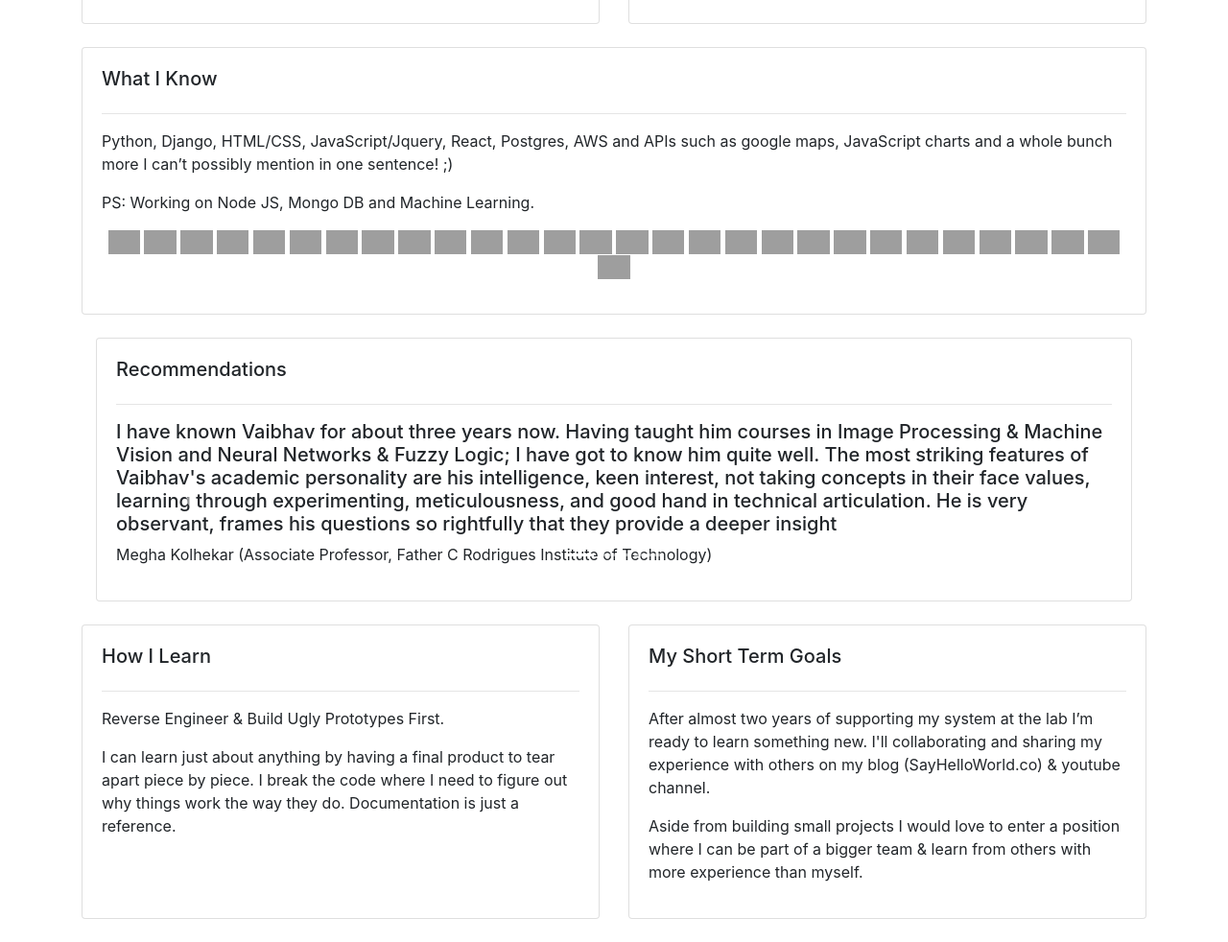
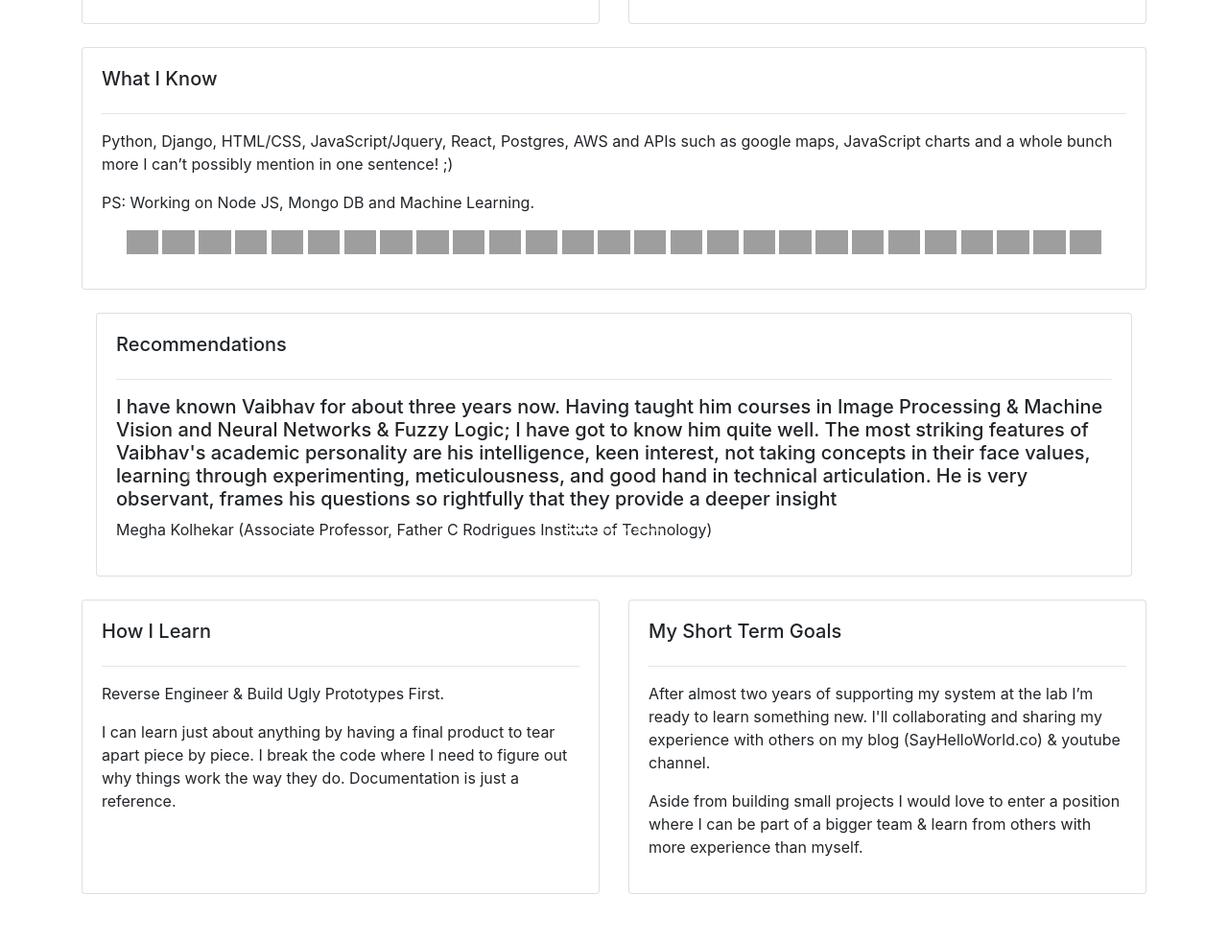
Before and after one commit to Vaibhav-Dubey/PersonalSite, a Django app: page / in a window 1280 px wide. Shown: the part 898-1880 px from the top of the page at 96% size. After the commit the page ends 1830 px from the top, so only its background shows below. Run offline with Django 4.2, Linux system fonts and the light colour scheme; some libraries are stand-ins or nearby versions; grey boxes are pictures that could not be loaded.

Commit message:
skills updated

```diff
--- a/mywebsite/base/templates/base/home.html
+++ b/mywebsite/base/templates/base/home.html
@@ -97,35 +97,33 @@
 					<p>Python, Django, HTML/CSS, JavaScript/Jquery, React, Postgres, AWS and APIs such as google maps, JavaScript charts and a whole bunch more I can’t possibly mention in one sentence! ;)</p>
 					<p>PS: Working on Node JS, Mongo DB and Machine Learning.</p>
 					<p style= "text-align:center">
-						<img src ="{% static 'images/Blogger.png' %}" height="25"/>
-						<img src="https://img.shields.io/badge/javascript-%23F7DF1E.svg?&style=for-the-badge&logo=javascript&logoColor=black" height="25"/>
-						<img src="https://img.shields.io/badge/typescript%20-%23007ACC.svg?&style=for-the-badge&logo=typescript&logoColor=white" height="25"/>
-						<img src="https://img.shields.io/badge/bootstrap%20-%23563D7C.svg?&style=for-the-badge&logo=bootstrap&logoColor=white" height="25"/>
-						<img src="https://img.shields.io/badge/node.js%20-%2343853D.svg?&style=for-the-badge&logo=node.js&logoColor=white" height="25"/>
-						<img src="https://img.shields.io/badge/express.js%20-%23404d59.svg?&style=for-the-badge" height="25"/>
-						<img src="https://img.shields.io/badge/react%20-%2320232a.svg?&style=for-the-badge&logo=react&logoColor=%2361DAFB" height="25"/>
-						<img src="https://img.shields.io/badge/-GitHub-181717?style=flat-square&logo=github" height="25"/>
-						<img src="https://img.shields.io/badge/MongoDB-%234ea94b.svg?&style=for-the-badge&logo=mongodb&logoColor=white" height="25"/>
-						<img src="https://img.shields.io/badge/Microsoft%20Azure-0089D6?logo=microsoft-azure&logoColor=white&style=for-the-badge" height="25"/>
-						<img src="https://img.shields.io/badge/-npm-CB3837?style=flat-square&logo=npm" height="25"/>
-						<img src="https://img.shields.io/badge/Blogger-FF5722?style=for-the-badge&logo=blogger&logoColor=white" height="25"/>
-						<img src="https://img.shields.io/badge/Canva-%2300C4CC.svg?style=for-the-badge&logo=Canva&logoColor=white" height="25"/>
-						<img src="https://img.shields.io/badge/Visual%20Studio%20Code-0078d7.svg?style=for-the-badge&logo=visual-studio-code&logoColor=white" height="25"/>
-						<img src="https://img.shields.io/badge/Windows-0078D6?style=for-the-badge&logo=windows&logoColor=white" height="25">
-						<img src="https://img.shields.io/badge/Ubuntu-E95420?style=for-the-badge&logo=ubuntu&logoColor=white" height="25">
-						<img src="https://img.shields.io/badge/HTML-239120?style=for-the-badge&logo=html5&logoColor=white" height="25">
-						<img src="https://img.shields.io/badge/CSS-239120?&style=for-the-badge&logo=css3&logoColor=white" height="25">
-						<img src="https://img.shields.io/badge/Markdown-000000?style=for-the-badge&logo=markdown&logoColor=white" height="25">
-						<img src="https://img.shields.io/badge/Redux-593D88?style=for-the-badge&logo=redux&logoColor=white" height="25">
-						<img src="https://img.shields.io/badge/Django-092E20?style=for-the-badge&logo=django&logoColor=white" height="25">
-						<img src="https://img.shields.io/badge/Flask-000000?style=for-the-badge&logo=flask&logoColor=white" height="25">
-						<img src="https://img.shields.io/badge/Flutter-02569B?style=for-the-badge&logo=flutter&logoColor=white" height="25">
-						<img src="https://img.shields.io/badge/PostgreSQL-316192?style=for-the-badge&logo=postgresql&logoColor=white" height="25">
-						<img src="https://img.shields.io/badge/Heroku-430098?style=for-the-badge&logo=heroku&logoColor=white" height="25">
-						<img src="https://img.shields.io/badge/Jest-323330?style=for-the-badge&logo=Jest&logoColor=white" height="25">
-						<img src="https://img.shields.io/badge/Gitpod-000000?style=for-the-badge&logo=gitpod&logoColor=#FFAE33" height="25">
-						<img src="https://img.shields.io/badge/GIT-E44C30?style=for-the-badge&logo=git&logoColor=white" height="25">
-						<img src="https://img.shields.io/badge/Overleaf-47A141?style=for-the-badge&logo=Overleaf&logoColor=white" height="25">
+						<img src ="{% static 'images/typescript.png' %}" height=25/>
+						<img src ="{% static 'images/bootstrap.png' %}" height=25/>
+						<img src ="{% static 'images/node.png' %}" height=25/>
+						<img src ="{% static 'images/express.png' %}" height=25/>
+						<img src ="{% static 'images/react.png' %}" height=25/>
+						<img src ="{% static 'images/.png' %}" height=25/>
+						<img src ="{% static 'images/MongoDB.png' %}" height=25/>
+						<img src ="{% static 'images/MicrosoftAzure.png' %}" height=25/>
+						<img src ="{% static 'images/.png' %}" height=25/>
+						<img src ="{% static 'images/Blogger.png' %}" height=25/>
+						<img src ="{% static 'images/Canva.png' %}" height=25/>
+						<img src ="{% static 'images/VisualCode.png' %}" height=25/>
+						<img src ="{% static 'images/Windows.png' %}" height=25/>
+						<img src ="{% static 'images/Ubuntu.png' %}" height=25/>
+						<img src ="{% static 'images/HTML.png' %}" height=25/>
+						<img src ="{% static 'images/CSS.png' %}" height=25/>
+						<img src ="{% static 'images/Markdown.png' %}" height=25/>
+						<img src ="{% static 'images/Redux.png' %}" height=25/>
+						<img src ="{% static 'images/Django.png' %}" height=25/>
+						<img src ="{% static 'images/Flask.png' %}" height=25/>
+						<img src ="{% static 'images/Flutter.png' %}" height=25/>
+						<img src ="{% static 'images/PostgreSQL.png' %}" height=25/>
+						<img src ="{% static 'images/Heroku.png' %}" height=25/>
+						<img src ="{% static 'images/Jest.png' %}" height=25/>
+						<img src ="{% static 'images/Gitpod.png' %}" height=25/>
+						<img src ="{% static 'images/GIT.png' %}" height=25/>
+						<img src ="{% static 'images/Overleaf.png' %}" height=25/>
 						</p>
 
 				</div>
```
Also changed, not shown: 14 other files.
